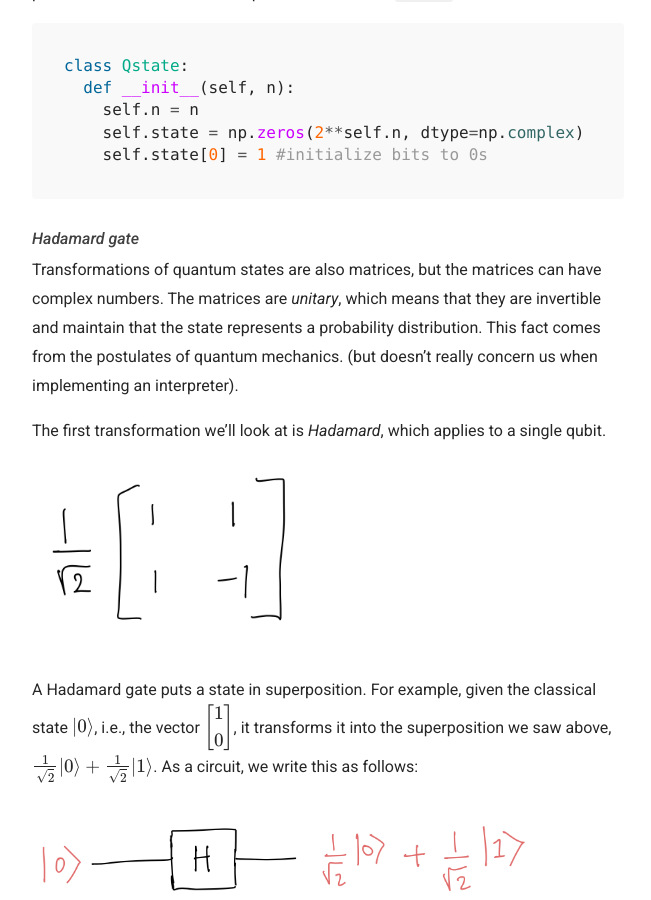
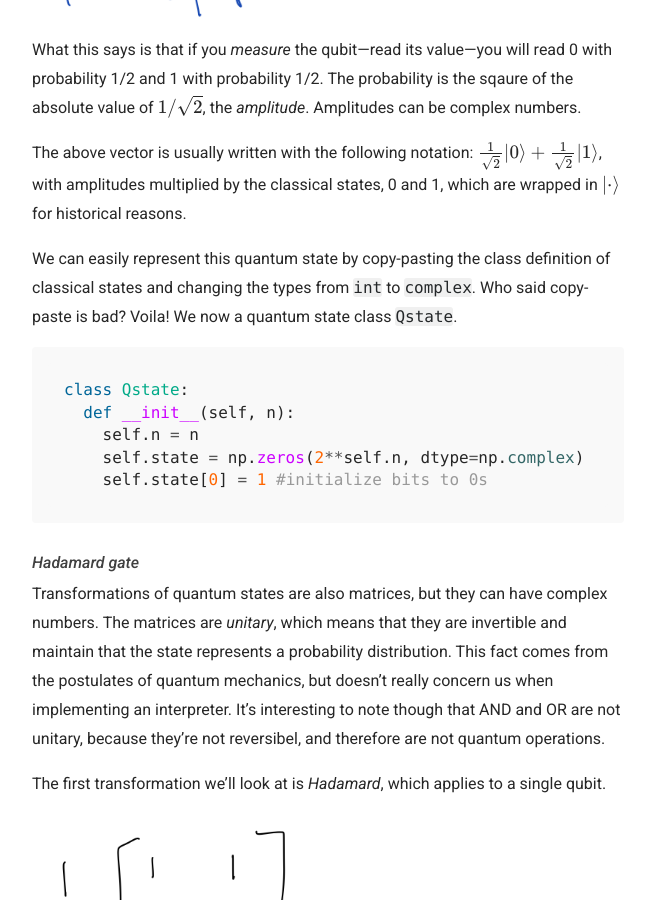
Before and after one commit to barghouthi/blog, a Jekyll site: the page built from _posts/2021-08-05-quantum.md, in a window 1280 px wide and 900 px high, scrolled down 8599 px. Shown: the whole window, without its empty margins (312-963 px from the left). Built offline with Jekyll 4.4.1, drawn with Linux system fonts in a browser that asks for light colours; formulas are drawn with MathJax 3; some of the changed text lies outside the part shown.

````diff
--- a/_posts/2021-08-05-quantum.md
+++ b/_posts/2021-08-05-quantum.md
@@ -17,13 +17,15 @@ We will begin by writing an interpreter for classical circuits---you know,
 good old *not*, *and*, *or*. Then, we will generalize our interpreter to quantum circuits. A classical circuit in our setting applies logical operations to $n$ bits.
 
 ### Classical state
-Let’s begin by representing the state of $n$ bits. We’ll do this in an unusual way. We will define a vector of size $2^n$ where each index of the vector represents one possible configuration of the $n$ bits.
-For $n=1$ we have a vector of size 2, e.g.:
+Let’s begin by representing the state of $n$ bits. We’ll do this in an unusual way. We will define a Boolean vector (i.e., 0s and 1s) of size $2^n$ where each index of the vector represents one possible configuration of the $n$ bits.
+There will be a single non-zero (1) element in the vector indicating the configuration.
+
+For $n=1$, we have a vector of size 2, e.g.:
 
 <img src="{{site.url}}/assets/classic1.png" alt="drawing" width="300"/>
 
 The vector is in black; the numbers in pink (left) are the indices. The vector above therefore represents a  bit that is 1, since it has element 1 at index 1.
-Similarly the vector
+Similarly, the vector
 $$\begin{bmatrix}
            1\\0
 \end{bmatrix}$$
@@ -90,6 +92,8 @@ The above multiplication results in
 $$\begin{bmatrix}
            0\\1
 \end{bmatrix}$$, denoting a bit set to 1.
+
+Intuitively, multiplication by a transformation matrix simply moves around the 1 in the input state vector to some other position in the output state vector.
 
 ### Handling multiple bits
 But what happens when we have $n$ bits and we only want to negate
@@ -193,7 +197,9 @@ with a simple circuit that checks if two bits are both zero.
 The result is stored in the first bit.
 
 ```python
-s = Cstate(2) # initialize state
+# initialize state
+# Recall that Cstate initializes all bits to 0
+s = Cstate(2)
 s.NOT(0) # negate first bit
 s.NOT(1) # negate second bit
 s.AND(0) # AND first and second bits
@@ -207,6 +213,9 @@ We get
 which means that the final state of the 2 bits is 11.
 Since the first bit is 1, this means that
 the two bits were initially zero.
+
+
+In summary, with AND, OR, and NOT we can write an arbitrary boolean function from $n$ bits to $n$-bits---represented as a $2^n$ vector with a single 1--- as a sequence of ```Cstate``` operations. Each one of these ```Cstate``` operations is implemented using matrix multiplication.
 
 ## Quantum circuits
 We now generalize the above to quantum circuits.
@@ -239,11 +248,14 @@ class Qstate:
 
 ### Hadamard gate
 Transformations of quantum states are also matrices,
-but the matrices can have complex numbers.
+but they can have complex numbers.
 The matrices are *unitary*, which means that they are invertible
 and maintain that the state represents a probability distribution.
-This fact comes from the postulates of quantum mechanics.
-(but doesn't really concern us when implementing an interpreter).
+This fact comes from the postulates of quantum mechanics, but doesn't really concern us when implementing an interpreter.
+It's interesting to note though that AND and OR are not unitary,
+because they're not reversibel,
+and therefore are not quantum operations.
+
 
 The first transformation we'll look at is *Hadamard*, which applies to a single qubit.
 
@@ -302,11 +314,12 @@ def hadamard(self, i):
 ```
 
 ### Controlled NOT gate
-Next, we'll look at the CNOT gate, which is a binary gate.
+Next, we'll look at the CNOT (controlled NOT) gate, which is a binary gate.
 
 <img src="{{site.url}}/assets/cnot.png" alt="drawing" width="300"/>
 
-Classically speaking, this takes the XOR of two bits and stores the result
+Classically speaking,
+this takes the XOR of two bits and stores the result
 in the second bit.
 But, as we shall see, it is fundamental in quantum computing,
 as it allows us to *entangle* two qubits (more on this in a bit).
@@ -439,10 +452,11 @@ to make quantum simulations faster on classical computers,
 e.g., using BDDs and parallelism.
 1. Our simulator doesn't implement measurement,
 because it represents the entire probability distribution explicitly.
+3. Our binary gates apply to contiguous (qu)bits.
+This makes the `op` function simpler to write. We can generalize the `op` function to apply binary gates to any pair of (qu)bits, but it gets  uglier. Since we have `swap`, we can always move qubits next to each other.
 2. As an introduction to quantum computing, I recommend Matuschak and Nielsen's [Quantum Country](https://quantum.country/).
-3. Our binary gates apply to contiguous (qu)bits.
-This makes them the `op` function simpler to write. We can generalize the `op` function to apply binary gates to any pair of (qu)bits, but it gets a bit uglier. Since we have `swap`, we can always move qubits next to each other.
 
+*Thanks to John Cyphert for his insightful comments.*
 
 ## The Entire Quantum Circuit Simulator
 Here are all 27 lines of code.
````
Also changed, not shown: other parts of _posts/2021-08-05-quantum.md (+4 -4 lines), 1 other file.
